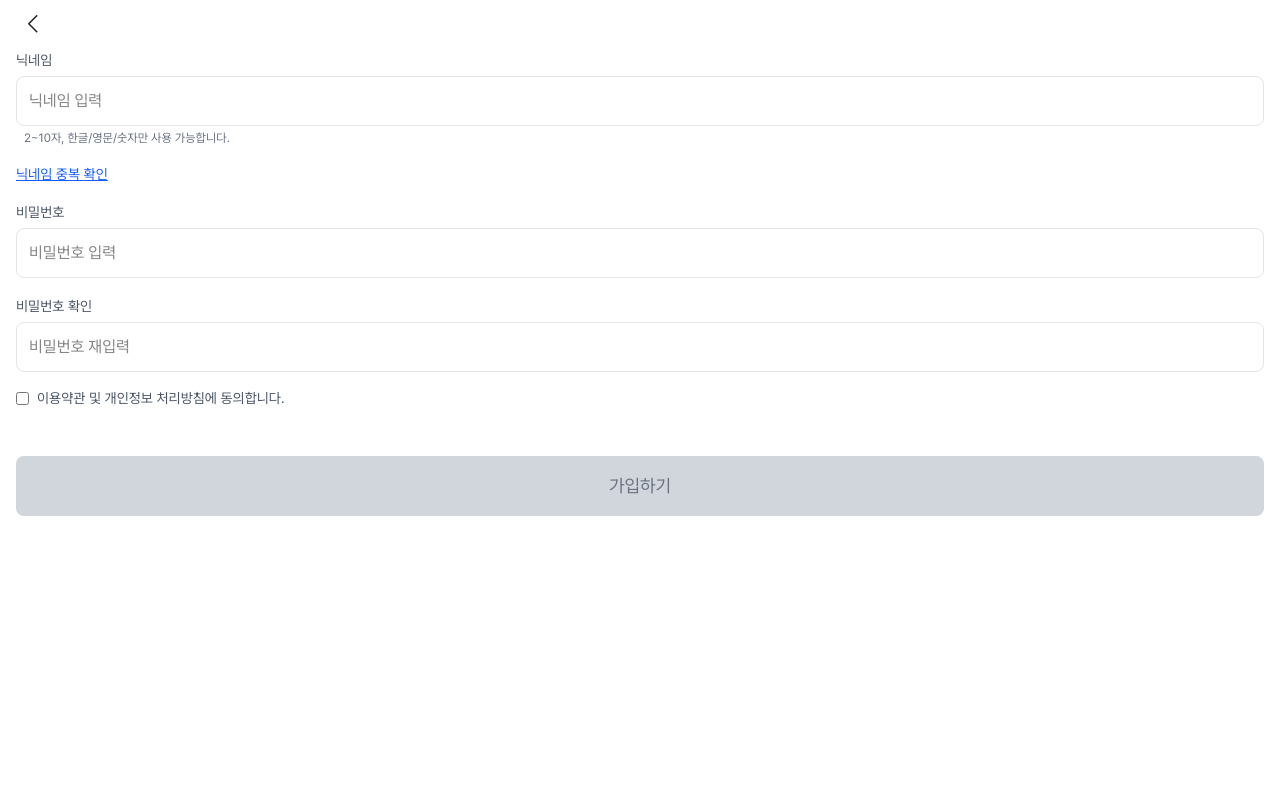
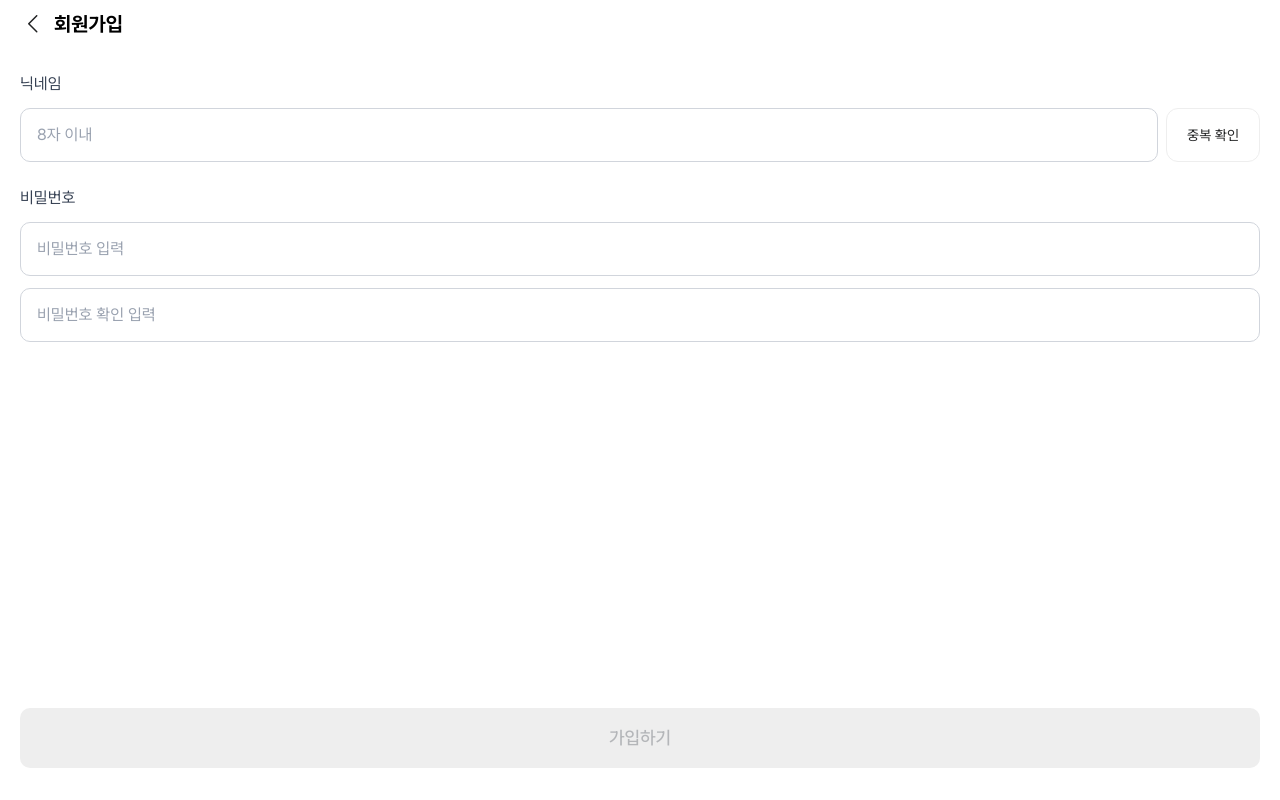
Before and after one commit to nerdinary-hackathon-9th/nerdinary-front, a React (Vite) app: page /signup in a window 1280 px wide. Built offline with nearby package versions, Linux system fonts and the light colour scheme; no server answers.

Commit message:
style:signup css 수정

```diff
--- a/src/page/auth/components/AuthInput.tsx
+++ b/src/page/auth/components/AuthInput.tsx
@@ -4,7 +4,11 @@ interface AuthInputProps {
   value: string;
   type?: string;
   error?: string | null;
+  success?: string | null;
   onChange: (e: React.ChangeEvent<HTMLInputElement>) => void;
+  maxLength?: number;
+  className?: string;
+  renderButton?: () => React.ReactNode;
 }
 
 export const AuthInput = ({
@@ -13,19 +17,34 @@ export const AuthInput = ({
   value,
   type = 'text',
   error,
+  success,
   onChange,
+  maxLength,
+  className = '',
+  renderButton,
 }: AuthInputProps) => {
+  const getBorderColor = () => {
+    if (error) return 'border-red-500';
+    if (success) return 'border-green-500';
+    return 'border-gray-300';
+  };
+
   return (
     <div>
-      <label className="text-sm text-gray-600">{label}</label>
+      {label && <label className="block text-base text-gray-700 mb-3">{label}</label>}
+      <div className={renderButton ? 'flex gap-2' : ''}>
         <input
           type={type}
           value={value}
           placeholder={placeholder}
           onChange={onChange}
-        className="w-full border rounded-md p-3 mt-1"
+          maxLength={maxLength}
+          className={`${renderButton ? 'flex-1' : 'w-full'} border ${getBorderColor()} rounded-lg px-4 py-3.5 text-base placeholder:text-gray-400 ${className}`}
         />
-      {error && <p className="text-xs text-red-500 mt-1 ml-2">{error}</p>}
+        {renderButton && renderButton()}
+      </div>
+      {error && <p className="text-sm text-red-600 mt-2">{error}</p>}
+      {success && <p className="text-sm text-green-600 mt-2">{success}</p>}
     </div>
   );
 };
--- a/src/page/auth/ui/SignUpPage.tsx
+++ b/src/page/auth/ui/SignUpPage.tsx
@@ -14,7 +14,6 @@ const SignUpPage = () => {
     nickname: '',
     password: '',
     confirmPassword: '',
-    agreeTerms: false,
   });
 
   const [touched, setTouched] = useState({
@@ -25,6 +24,11 @@ const SignUpPage = () => {
 
   // 닉네임 중복확인 여부
   const [isNicknameChecked, setIsNicknameChecked] = useState(false);
+  // 닉네임 중복확인 결과 메시지
+  const [nicknameCheckMessage, setNicknameCheckMessage] = useState<{
+    type: 'success' | 'error';
+    text: string;
+  } | null>(null);
 
   // debounce용
   const [debouncedValues, setDebouncedValues] = useState(form);
@@ -35,13 +39,14 @@ const SignUpPage = () => {
 
       // 닉네임이 변경되면 중복확인 초기화
       setIsNicknameChecked(false);
+      setNicknameCheckMessage(null);
     }, 400);
 
     return () => clearTimeout(timer);
   }, [form.nickname, form.password, form.confirmPassword]);
 
   const handleChange = (key: keyof typeof form) => (e: React.ChangeEvent<HTMLInputElement>) => {
-    const value = e.target.type === 'checkbox' ? e.target.checked : e.target.value;
+    const value = e.target.value;
 
     setForm((prev) => ({
       ...prev,
@@ -59,15 +64,39 @@ const SignUpPage = () => {
     nicknameRegex.test(form.nickname) &&
     passwordRegex.test(form.password) &&
     form.password === form.confirmPassword &&
-    form.agreeTerms &&
     isNicknameChecked;
 
   /* =====================
         닉네임 중복 체크
      ===================== */
   const checkNickName = async () => {
+    // 닉네임이 비어있는 경우
+    if (!form.nickname.trim()) {
+      setNicknameCheckMessage({
+        type: 'error',
+        text: '닉네임을 입력해주세요.',
+      });
+      setIsNicknameChecked(false);
+      return;
+    }
+
+    // 닉네임 길이 체크 (8자 이내)
+    if (form.nickname.length > 8) {
+      setNicknameCheckMessage({
+        type: 'error',
+        text: '닉네임은 8자 이내로 입력해주세요.',
+      });
+      setIsNicknameChecked(false);
+      return;
+    }
+
+    // 닉네임 형식 체크
     if (!nicknameRegex.test(form.nickname)) {
-      toast.error('닉네임 형식이 올바르지 않습니다.');
+      setNicknameCheckMessage({
+        type: 'error',
+        text: '닉네임 형식이 올바르지 않습니다.',
+      });
+      setIsNicknameChecked(false);
       return;
     }
 
@@ -76,14 +105,24 @@ const SignUpPage = () => {
 
       // API 구조에 맞춰 수정: available
       if (res.data.isAvailable === true) {
-        toast.success('사용 가능한 닉네임입니다!');
+        setNicknameCheckMessage({
+          type: 'success',
+          text: '사용 가능한 닉네임입니다!',
+        });
         setIsNicknameChecked(true);
       } else {
-        toast.error('이미 사용 중인 닉네임입니다.');
+        setNicknameCheckMessage({
+          type: 'error',
+          text: '이미 사용 중인 닉네임입니다.',
+        });
         setIsNicknameChecked(false);
       }
     } catch {
-      toast.error('닉네임 확인 중 오류가 발생했습니다.');
+      setNicknameCheckMessage({
+        type: 'error',
+        text: '닉네임 확인 중 오류가 발생했습니다.',
+      });
+      setIsNicknameChecked(false);
     }
   };
 
@@ -104,33 +143,31 @@ const SignUpPage = () => {
 
   return (
     <div className="flex flex-col min-h-screen bg-white">
-      <Header variant="back" />
+      <Header variant="back-text" title="회원가입" />
 
-      <div className="w-full px-4">
-        <section className="space-y-4">
+      <div className="w-full px-5 pt-6">
+        <section className="space-y-6">
           {/* 닉네임 */}
           <AuthInput
             label="닉네임"
-            placeholder="닉네임 입력"
+            placeholder="8자 이내"
             value={form.nickname}
             onChange={handleChange('nickname')}
-            error={
-              touched.nickname &&
-              debouncedValues.nickname.length > 0 &&
-              !nicknameRegex.test(debouncedValues.nickname)
-                ? '닉네임 형식이 올바르지 않습니다.'
-                : null
-            }
+            maxLength={8}
+            error={nicknameCheckMessage?.type === 'error' ? nicknameCheckMessage.text : null}
+            success={nicknameCheckMessage?.type === 'success' ? nicknameCheckMessage.text : null}
+            renderButton={() => (
+              <button
+                onClick={checkNickName}
+                className="px-5 py-3.5 bg-white text-sm text-sihang-neutral-900 font-normal border border-sihang-neutral-100 rounded-[12px] font-medium whitespace-nowrap hover:bg-gray-50 transition-colors"
+              >
+                중복 확인
+              </button>
+            )}
           />
-          <p className="text-xs text-gray-500 ml-2 -mt-3">
-            2~10자, 한글/영문/숫자만 사용 가능합니다.
-          </p>
-
-          <button onClick={checkNickName} className="text-sm underline text-blue-600">
-            닉네임 중복 확인
-          </button>
 
           {/* 비밀번호 */}
+          <div>
             <AuthInput
               label="비밀번호"
               type="password"
@@ -141,50 +178,63 @@ const SignUpPage = () => {
                 touched.password &&
                 debouncedValues.password.length > 0 &&
                 !passwordRegex.test(debouncedValues.password)
-                ? '비밀번호는 8~20자이며 영문, 숫자, 특수문자를 포함해야 합니다.'
+                  ? ''
                   : null
               }
             />
-
-          {/* 비밀번호 확인 */}
             <AuthInput
-            label="비밀번호 확인"
+              label=""
               type="password"
-            placeholder="비밀번호 재입력"
+              placeholder="비밀번호 확인 입력"
               value={form.confirmPassword}
               onChange={handleChange('confirmPassword')}
+              className="mt-3"
               error={
                 touched.confirmPassword &&
                 debouncedValues.confirmPassword.length > 0 &&
                 debouncedValues.password !== debouncedValues.confirmPassword
-                ? '비밀번호가 일치하지 않습니다.'
+                  ? ''
                   : null
               }
             />
-
-          {/* 이용약관 */}
-          <label className="flex items-center gap-2 text-sm text-gray-600">
-            <input
-              type="checkbox"
-              checked={form.agreeTerms}
-              onChange={handleChange('agreeTerms')}
-            />
-            이용약관 및 개인정보 처리방침에 동의합니다.
-          </label>
+            {/* 비밀번호 형식 오류 */}
+            {touched.password &&
+              debouncedValues.password.length > 0 &&
+              !passwordRegex.test(debouncedValues.password) && (
+                <div className="h-8 mt-3 px-4 py-2 bg-red-50 rounded-md">
+                  <p className="text-xs text-red-600 font-normal">
+                    비밀번호는 6~15자리로 영문 대소문자/숫자를 혼합해주세요.
+                  </p>
+                </div>
+              )}
+            {/* 비밀번호 불일치 */}
+            {touched.confirmPassword &&
+              debouncedValues.confirmPassword.length > 0 &&
+              passwordRegex.test(debouncedValues.password) &&
+              debouncedValues.password !== debouncedValues.confirmPassword && (
+                <div className="h-8 mt-3 px-4 py-2 bg-red-50 rounded-md">
+                  <p className="text-xs text-red-600 font-normal">비밀번호가 일치하지 않습니다.</p>
+                </div>
+              )}
+          </div>
         </section>
 
-        {/* CTA */}
+        {/* CTA - 하단 고정 */}
+        <div className="fixed bottom-0 left-0 right-0 px-5 pb-8 pt-4 bg-white">
           <button
             disabled={!isValid}
             onClick={handleSubmit}
-          className={`mt-12 mb-6 py-4 rounded-md text-lg transition-all w-full ${
-            isValid ? 'bg-black text-white' : 'bg-gray-300 text-gray-500 cursor-not-allowed'
+            className={`w-full py-4 rounded-lg text-lg font-medium transition-all ${
+              isValid
+                ? 'bg-sihang-primary-400 text-white'
+                : 'bg-sihang-neutral-100 text-sihang-neutral-300 cursor-not-allowed'
             }`}
           >
             가입하기
           </button>
         </div>
       </div>
+    </div>
   );
 };
 
--- a/src/page/auth/utils/regex.ts
+++ b/src/page/auth/utils/regex.ts
@@ -1,2 +1,2 @@
-export const nicknameRegex = /^[a-zA-Z0-9가-힣]{2,10}$/;
-export const passwordRegex = /^(?=.*[A-Za-z])(?=.*\d)(?=.*[!@#$%^&*?])[A-Za-z\d!@#$%^&*?]{8,20}$/;
+export const nicknameRegex = /^[a-zA-Z0-9가-힣]{1,8}$/;
+export const passwordRegex = /^(?=.*[A-Za-z])(?=.*\d)[A-Za-z\d!@#$%^&*?]{6,15}$/;
--- a/src/page/challengeDetail/ChallengeDetailPage.tsx
+++ b/src/page/challengeDetail/ChallengeDetailPage.tsx
@@ -16,7 +16,7 @@ const ChallengeDetailPage = () => {
       {/* Scrollable Content */}
       <main className="flex-1 overflow-y-auto pb-28">
         {/* Image */}
-        <img src="/public/example.png" className="w-full h-60 object-cover" alt="challenge" />
+        <img src="/example.png" className="w-full h-60 object-cover" alt="challenge" />
 
         {/* Title */}
         <div className="px-5 py-4 text-center">
--- a/src/page/mypage/components/ChallengeCardAtMyPage.tsx
+++ b/src/page/mypage/components/ChallengeCardAtMyPage.tsx
@@ -7,7 +7,7 @@ interface ChallengeCardAtMyPageProps {
   endDate: string;
   image: string;
   content: string;
-  participant: number;
+  participant?: number;
   onClick?: () => void;
 }
 
@@ -17,7 +17,7 @@ export const ChallengeCardAtMyPage = ({
   endDate,
   image,
   content,
-  participant,
+  participant = 0,
   onClick,
 }: ChallengeCardAtMyPageProps) => {
   const isHot = participant >= 100;
--- a/src/page/mypage/components/JoinList.tsx
+++ b/src/page/mypage/components/JoinList.tsx
@@ -1,4 +1,4 @@
-import { useState } from 'react';
+import { useEffect, useState } from 'react';
 import { ChallengeCardAtMyPage } from './ChallengeCardAtMyPage';
 import { userGet } from '@/api/user/user-get';
 
--- a/src/page/mypage/components/MadeList.tsx
+++ b/src/page/mypage/components/MadeList.tsx
@@ -7,7 +7,7 @@ export const MadeList = () => {
         title="제목dfdfdf"
         startDate="2025-10-01"
         endDate="2025-10-15"
-        image="/public/example.png"
+        image="/example.png"
         content="ㅋㅇㄹㅇㄹㄹㅇㄴㄹㅇㄴㅍㅇㄴ"
       />
     </div>
```
Also changed, not shown: src/page/challengeList/ChallengeListPage.tsx (+5 -5 lines), src/page/home/HomePage.tsx (+4 -4 lines). Lines whose indentation alone changed are shown as unchanged.
